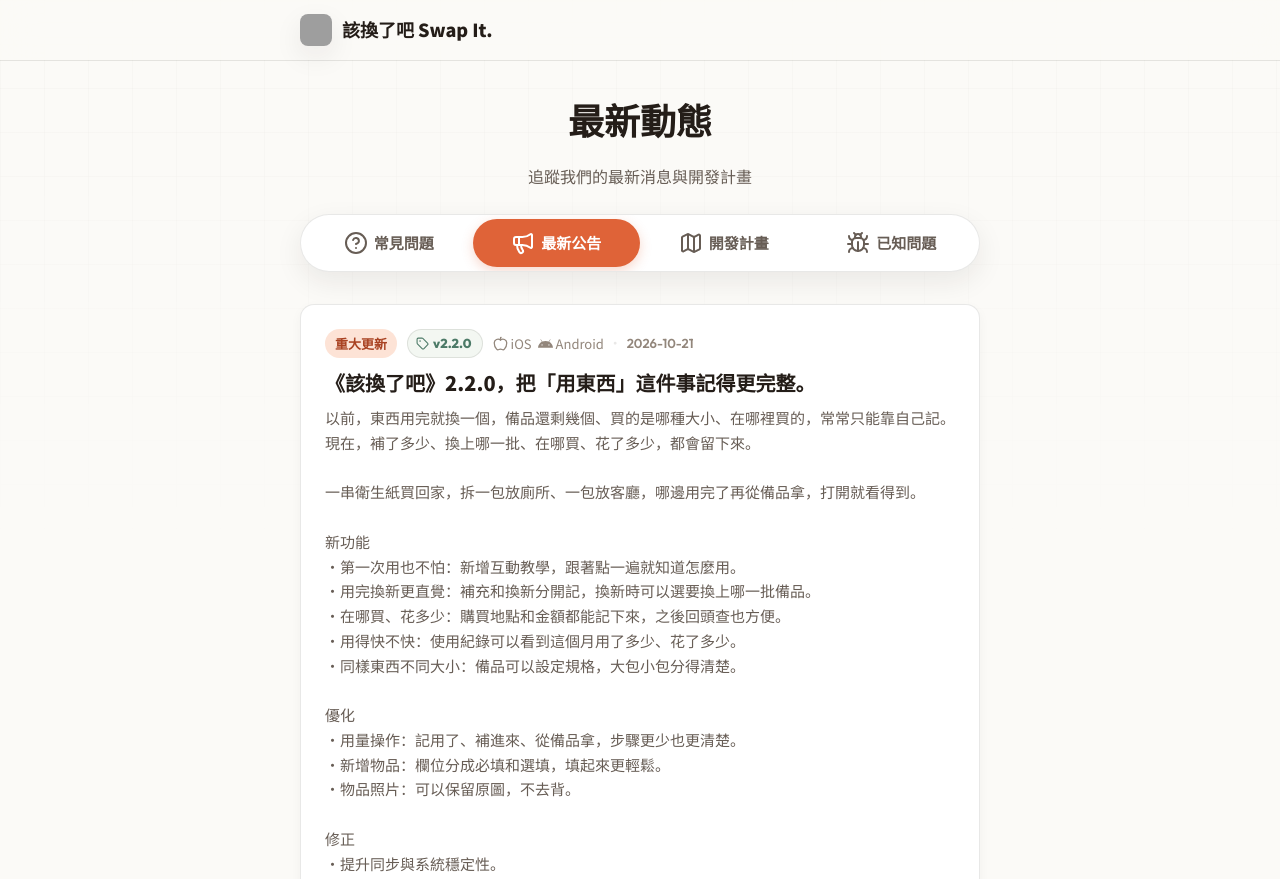
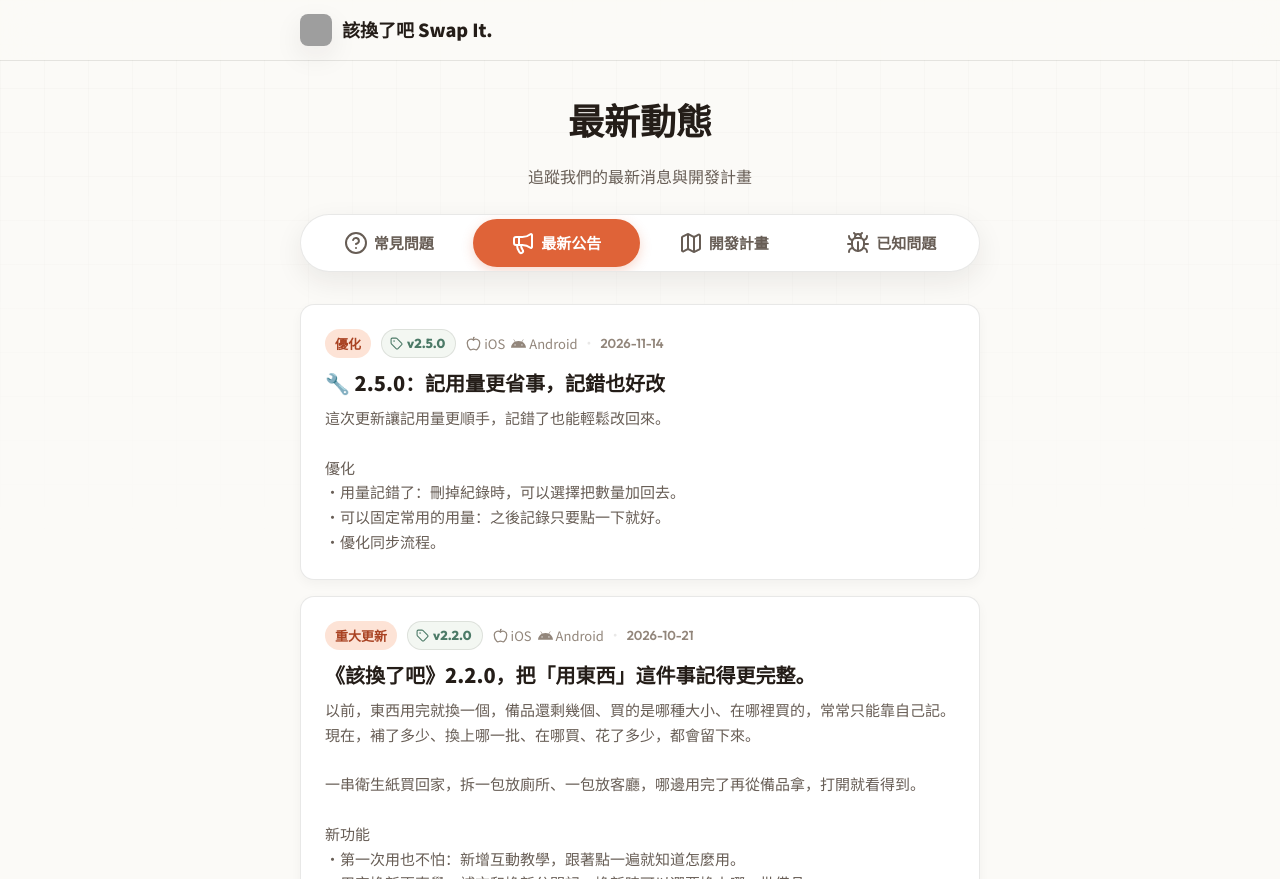
Before and after one commit to sheepbeansgames/sheepbeansgames.github.io, a plain HTML site: page swap-it/news.html in a window 1280 px wide. Shown: the top 879 px of the page. Drawn offline with nearby package versions, Linux system fonts and the light colour scheme; grey boxes are pictures that could not be loaded.

Commit message:
docs(swap-it): 同步 2.5.0 最新動態、首頁版本標示與隱私權政策裝置回報說明
Co-Authored-By: Claude Opus 5.5 <noreply@anthropic.com>
Claude-Session: https://claude.ai/code/session_01AFGN4HiLxMvwKDAS9KKrja

```diff
--- a/swap-it/news-data.js
+++ b/swap-it/news-data.js
@@ -64,6 +64,14 @@ const newsData = {
             }
         ],
         announcements: [
+            {
+                date: "2026-11-14",
+                tag: "優化",
+                version: "2.5.0",
+                platforms: ["ios", "android"],
+                title: "🔧 2.5.0：記用量更省事，記錯也好改",
+                content: "這次更新讓記用量更順手，記錯了也能輕鬆改回來。<br><br>優化<br>・用量記錯了：刪掉紀錄時，可以選擇把數量加回去。<br>・可以固定常用的用量：之後記錄只要點一下就好。<br>・優化同步流程。"
+            },
             {
                 "date": "2026-10-21",
                 "tag": "重大更新",
@@ -159,6 +167,8 @@ const newsData = {
                 statusCode: "done",
                 status: "已完成",
                 items: [
+                    "2.5.0：用量記錯了：刪掉紀錄時，可以選擇把數量加回去。",
+                    "2.5.0：可以固定常用的用量：之後記錄只要點一下就好。",
                     "2.2.0：第一次用也不怕：新增互動教學，跟著點一遍就知道怎麼用。",
                     "2.2.0：用完換新更直覺：補充和換新分開記，換新時可以選要換上哪一批備品。",
                     "2.2.0：在哪買、花多少：購買地點和金額都能記下來，之後回頭查也方便。",
@@ -251,6 +261,14 @@ const newsData = {
             }
         ],
         announcements: [
+            {
+                date: "2026-11-14",
+                tag: "Improvements",
+                version: "2.5.0",
+                platforms: ["ios", "android"],
+                title: "🔧 2.5.0: Quicker usage logging, easier to fix mistakes",
+                content: "This update makes logging usage quicker, and mistakes easier to undo.<br><br>Improvements<br>・Logged usage by mistake: when you delete the record, you can choose to add the amount back.<br>・Save your usual amount: next time, log it with a single tap.<br>・Improved syncing."
+            },
             {
                 "date": "2026-10-21",
                 "tag": "Major Update",
@@ -346,6 +364,8 @@ const newsData = {
                 statusCode: "done",
                 status: "Done",
                 items: [
+                    "2.5.0: Logged usage by mistake: when you delete the record, you can choose to add the amount back.",
+                    "2.5.0: Save your usual amount: next time, log it with a single tap.",
                     "2.2.0: Easy from the very first time: a new interactive tutorial walks you through it step by step.",
                     "2.2.0: Replacing feels more natural: top-ups and replacements are logged separately, and you can choose which spare batch to swap in.",
                     "2.2.0: Where you bought it and what it cost: log the purchase place and price, so it's easy to look back later.",
@@ -438,6 +458,14 @@ const newsData = {
             }
         ],
         announcements: [
+            {
+                date: "2026-11-14",
+                tag: "改善",
+                version: "2.5.0",
+                platforms: ["ios", "android"],
+                title: "🔧 2.5.0：使用量の記録がもっと手軽に、間違えても直しやすく",
+                content: "今回のアップデートで、使用量の記録がより手軽になり、間違えたときも簡単に戻せるようになりました。<br><br>改善<br>・使用量を間違えて記録したとき：記録を削除する際に、数量を戻すかどうか選べます。<br>・よく使う量を固定できます：次からはワンタップで記録できます。<br>・同期の流れを改善しました。"
+            },
             {
                 "date": "2026-10-21",
                 "tag": "大型アップデート",
@@ -533,6 +561,8 @@ const newsData = {
                 statusCode: "done",
                 status: "完了",
                 items: [
+                    "2.5.0: 使用量を間違えて記録したとき：記録を削除する際に、数量を戻すかどうか選べます。",
+                    "2.5.0: よく使う量を固定できます：次からはワンタップで記録できます。",
                     "2.2.0: はじめてでも迷わない：インタラクティブな使い方ガイドを追加。順番にタップするだけで使い方がわかります。",
                     "2.2.0: 交換がもっと自然に：補充と交換を分けて記録でき、交換するときはどの予備に替えるかを選べます。",
                     "2.2.0: どこで買って、いくらだったか：購入先と金額を記録でき、あとから見返せます。",
@@ -625,6 +655,14 @@ const newsData = {
             }
         ],
         announcements: [
+            {
+                date: "2026-11-14",
+                tag: "개선",
+                version: "2.5.0",
+                platforms: ["ios", "android"],
+                title: "🔧 2.5.0: 사용량 기록은 더 간편하게, 잘못 기록해도 쉽게 되돌리기",
+                content: "이번 업데이트로 사용량 기록이 더 간편해지고, 잘못 기록해도 쉽게 되돌릴 수 있어요.<br><br>개선<br>・사용량을 잘못 기록했을 때: 기록을 삭제할 때 수량을 되돌릴지 선택할 수 있어요.<br>・자주 쓰는 사용량을 고정할 수 있어요: 이후에는 한 번만 누르면 기록돼요.<br>・동기화 과정을 개선했어요."
+            },
             {
                 "date": "2026-10-21",
                 "tag": "대규모 업데이트",
@@ -720,6 +758,8 @@ const newsData = {
                 statusCode: "done",
                 status: "완료",
                 items: [
+                    "2.5.0: 사용량을 잘못 기록했을 때: 기록을 삭제할 때 수량을 되돌릴지 선택할 수 있어요.",
+                    "2.5.0: 자주 쓰는 사용량을 고정할 수 있어요: 이후에는 한 번만 누르면 기록돼요.",
                     "2.2.0: 처음이어도 걱정 없이: 인터랙티브 사용 가이드가 추가되어 차례대로 누르기만 하면 사용법을 알 수 있습니다.",
                     "2.2.0: 교체가 더 자연스럽게: 보충과 교체를 나눠 기록하고, 교체할 때 어느 예비 묶음으로 바꿀지 고를 수 있습니다.",
                     "2.2.0: 어디서 샀고 얼마였는지: 구매처와 금액을 기록해 두고 나중에 다시 볼 수 있습니다.",
```
Also changed, not shown: swap-it/index.html (+1 -1 lines), swap-it/privacy.html (+4 -4 lines).
